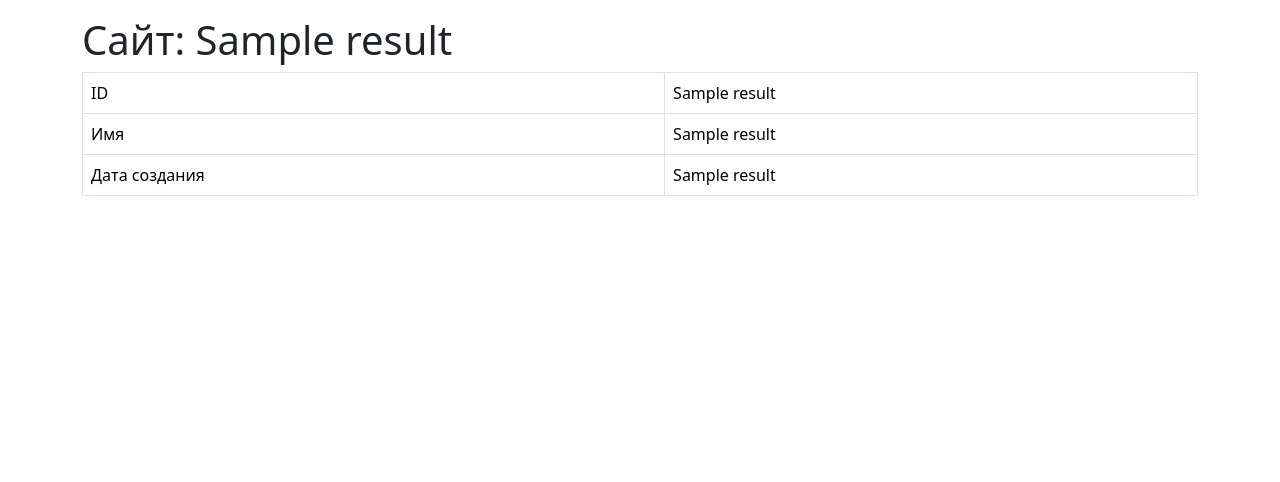
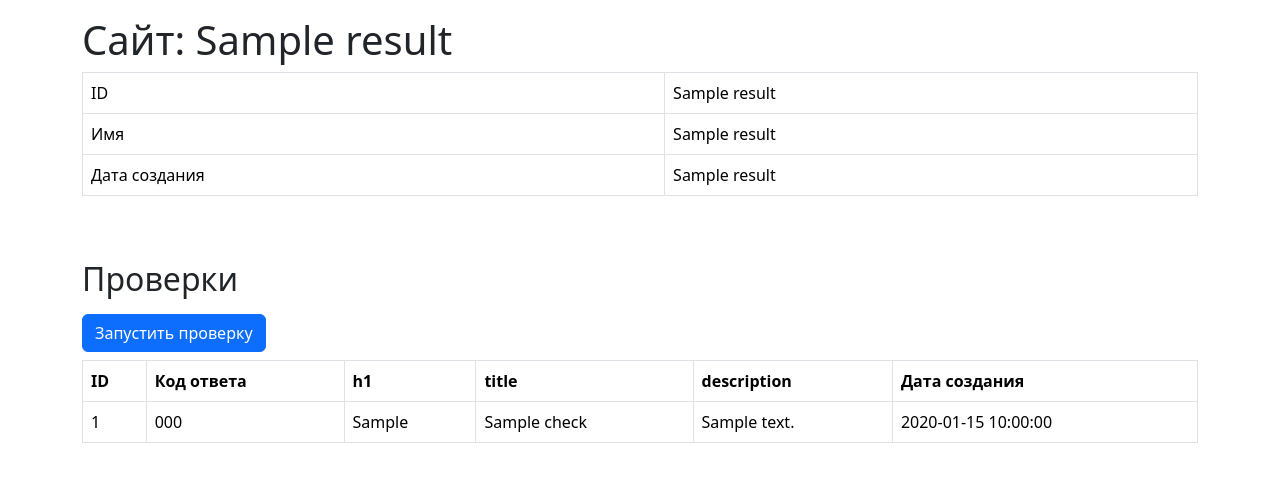
Before and after one commit to David-Roklem/python-project-83, a Flask app: template page_analyzer/templates/urls/urls_id.html in a window 1280 px wide. Shown: the part 56-538 px from the top of the page. Run offline with Flask 2, Linux system fonts and the light colour scheme; the template is opened without the code that fills it: most values are stand-ins (such as "Sample title", 1, 10 or a date in 2020); some libraries are stand-ins or nearby versions.

Commit message:
Step 4. Add checks

```diff
--- a/database.sql
+++ b/database.sql
@@ -3,3 +3,13 @@ CREATE TABLE IF NOT EXISTS urls (
     name varchar(255) NOT NULL,
     created_at date NOT NULL
 );
+
+CREATE TABLE IF NOT EXISTS url_checks (
+    id bigint PRIMARY KEY GENERATED ALWAYS AS IDENTITY,
+    url_id bigint REFERENCES urls (id) ON DELETE CASCADE,
+    status_code smallint,
+    h1 varchar(255),
+    title varchar(255),
+    description varchar(255),
+    created_at date NOT NULL
+);
--- a/page_analyzer/app.py
+++ b/page_analyzer/app.py
@@ -12,6 +12,7 @@ import datetime
 import validators
 from dotenv import load_dotenv
 import psycopg2
+from psycopg2 import extras
 from urllib.parse import urlparse
 
 
@@ -101,26 +102,78 @@ def post_url():
     # )
 
 
-@app.route('/urls/<id>')
+@app.get('/urls/<int:id>')
 def get_url(id):
     conn = psycopg2.connect(DATABASE_URL)
     try:
         with conn:
-            with conn.cursor() as cur:
+            with conn.cursor(cursor_factory=extras.NamedTupleCursor) as cur:
                 cur.execute(
                     'SELECT id, name, created_at FROM urls WHERE id = %s LIMIT 1',
-                    (str(id),)
+                    (id,)
                 )
                 result = cur.fetchone()
-                print(result)
+                # print(result)  (7, 'https://www.avito.ru', datetime.date(2023, 6, 6))
+                cur.execute(
+                    'SELECT id, url_id, created_at FROM url_checks WHERE url_id = %s ORDER BY id DESC',
+                    (id,)
+                )
+                checks = cur.fetchall()
+                # print(checks):  [Record(id=27, url_id=11, created_at=datetime.date(2023, 6, 7)), ...]
+                # print(check.id):  27
     except psycopg2.Error:
         return None
     finally:
         conn.close()
     return render_template(
                     'urls/urls_id.html',
-                    result=result
+                    result=result,
+                    checks=checks
                 )
+
+
+@app.post('/urls/<int:id>')
+def url_checks(id):
+    conn = psycopg2.connect(DATABASE_URL)
+    with conn:
+        with conn.cursor() as cur:
+            cur.execute(
+                    'SELECT id, name, created_at FROM urls WHERE id = %s LIMIT 1',
+                    (id,)
+                )
+            cur.execute('''
+                    INSERT INTO url_checks (url_id, created_at) values
+                    (%s, %s)
+                    ''',
+                    (id, datetime.datetime.now().date(),)
+                )
+    flash('Страница успешно проверена', 'success')
+    conn.commit()
+    conn.close()
+    # try:
+    #     with conn:
+    #         with conn.cursor(
+    #             cursor_factory=extras.NamedTupleCursor
+    #         ) as cur:
+    #             cur.execute(
+    #                 'SELECT id, name, created_at FROM urls WHERE id = %s LIMIT 1',
+    #                 (id,)
+    #             )
+    #             url = cur.fetchone()
+
+    #             cur.execute('''
+    #                 INSERT INTO url_checks (url_id, created_at) values
+    #                 (%s, %s)
+    #                 ''',
+    #                 (id, datetime.datetime.now().date(),)
+    #             )
+    #             flash('Страница успешно проверена', 'success')
+    #         conn.commit()
+    # except psycopg2.Error:
+    #     return None
+    # finally:
+    #     conn.close()
+    return redirect(url_for('get_url', id=id))
 
 
 def validate(url_from_request):
--- a/page_analyzer/templates/urls/urls.html
+++ b/page_analyzer/templates/urls/urls.html
@@ -17,7 +17,7 @@
         {% for url in data %}
         <tr>
             <td>{{ url[0] }}</td>
-            <td><a href={{ url_for('get_url', id=(url[0])) }}>
+            <td><a href="{{ url_for('get_url', id=(url[0])) }}">
               {{url[1]}}</a>
             </td>
         </tr>
--- a/page_analyzer/templates/urls/urls_id.html
+++ b/page_analyzer/templates/urls/urls_id.html
@@ -29,5 +29,52 @@
         </tbody>
         </table>
     </div>
+
+    <h2 class="mt-5 mb-3">Проверки</h2>
+    <form method="post" action="{{ url_for('url_checks', id=result[0]) }}">
+    <input type="submit" class="btn btn-primary" value="Запустить проверку">
+    </form>
+
+    <div>
+        <table class="table table-bordered table-hover mt-2" data-test="checks">
+        <thead>
+        <tr>
+            <th>ID</th>
+            <th>Код ответа</th>
+            <th>h1</th>
+            <th>title</th>
+            <th>description</th>
+            <th>Дата создания</th>
+        </tr>
+        </thead>
+        <tbody>
+        {% if checks %}
+            {% for check in checks %}
+            <tr>
+                <td>
+                    {{ check.id }}
+                </td>
+                <td>
+                    {{ check.status_code }}
+                </td>
+                <td>
+                    {{ check.h1 }}
+                </td>
+                <td>
+                    {{ check.title }}
+                </td>
+                <td>
+                    {{ check.description }}
+                </td>
+                <td>
+                    {{ check.created_at }}
+                </td>
+            </tr>
+            {% endfor %}
+        {% endif %}
+        </tbody>
+        </table>
+    </div>
+
 </main>
 {% endblock %}
```
